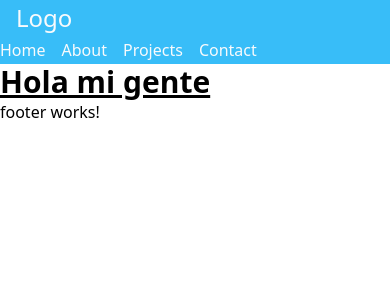
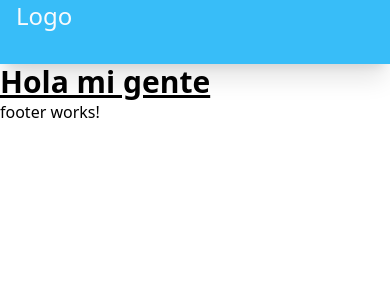
Before and after one commit to realluissamboy/my-personal-portfolio, an Angular app: page / in a window 390 px wide. Shown: the top 300 px of the page. Built offline with nearby package versions, Linux system fonts and the light colour scheme; what tailwindcss-elevation would draw is missing.

Commit message:
Added material theme iconography to project

```diff
--- a/src/app/header/header.component.html
+++ b/src/app/header/header.component.html
@@ -1,15 +1,16 @@
 <header
-  class="bg-sky-400 h-16 text-slate-50 flex flex-wrap justify-between items-center"
+  class="bg-sky-400 h-16 text-slate-50 flex flex-wrap justify-between items-center shadow-xl"
 >
   <div class="w-full sm:w-1/3 text-2xl mx-4">
     <span>Logo</span>
   </div>
-  <div class="w-full sm:w-auto flex flex-wrap">
+  <div class="collapse sm:visible w-full sm:w-auto flex flex-wrap">
     <ul class="flex">
-      <li class="mr-4 hover:animate-bounce">Home</li>
-      <li class="mr-4 hover:animate-bounce">About</li>
-      <li class="mr-4 hover:animate-bounce">Projects</li>
-      <li class="mr-4 hover:animate-bounce">Contact</li>
+      <li class="mr-4 hover:shadow-xl">Home</li>
+      <li class="mr-4 hover:shadow-xl">About</li>
+      <li class="mr-4 hover:shadow-xl">Projects</li>
+      <li class="mr-4 hover:shadow-xl">Contact</li>
+      <i class="material-icons text-red-500 text-2xl">home</i>
     </ul>
   </div>
 </header>
--- a/src/index.html
+++ b/src/index.html
@@ -1,11 +1,15 @@
 <!doctype html>
 <html lang="en">
   <head>
-  <meta charset="utf-8">
+    <meta charset="utf-8" />
     <title>Template</title>
-  <base href="/">
-  <meta name="viewport" content="width=device-width, initial-scale=1">
-  <link rel="icon" type="image/x-icon" href="favicon.ico">
+    <base href="/" />
+    <meta name="viewport" content="width=device-width, initial-scale=1" />
+    <link rel="icon" type="image/x-icon" href="favicon.ico" />
+    <link
+      rel="stylesheet"
+      href="https://fonts.googleapis.com/icon?family=Material+Icons"
+    />
   </head>
   <body>
     <app-root></app-root>
```
Lines whose indentation alone changed are shown as unchanged.
